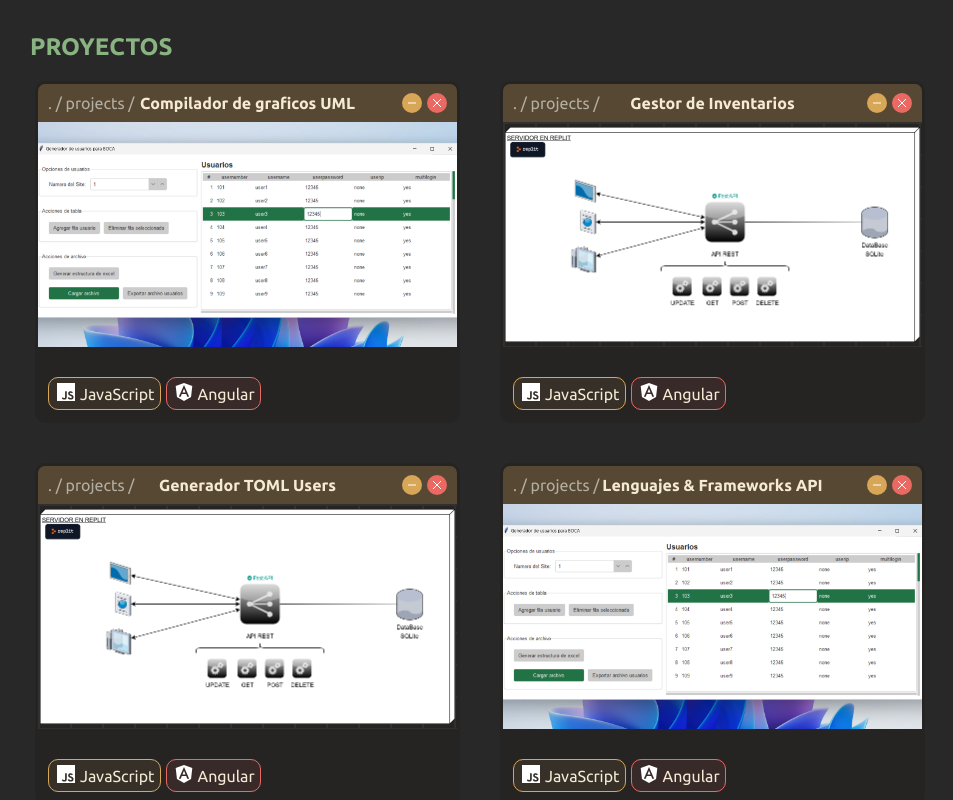
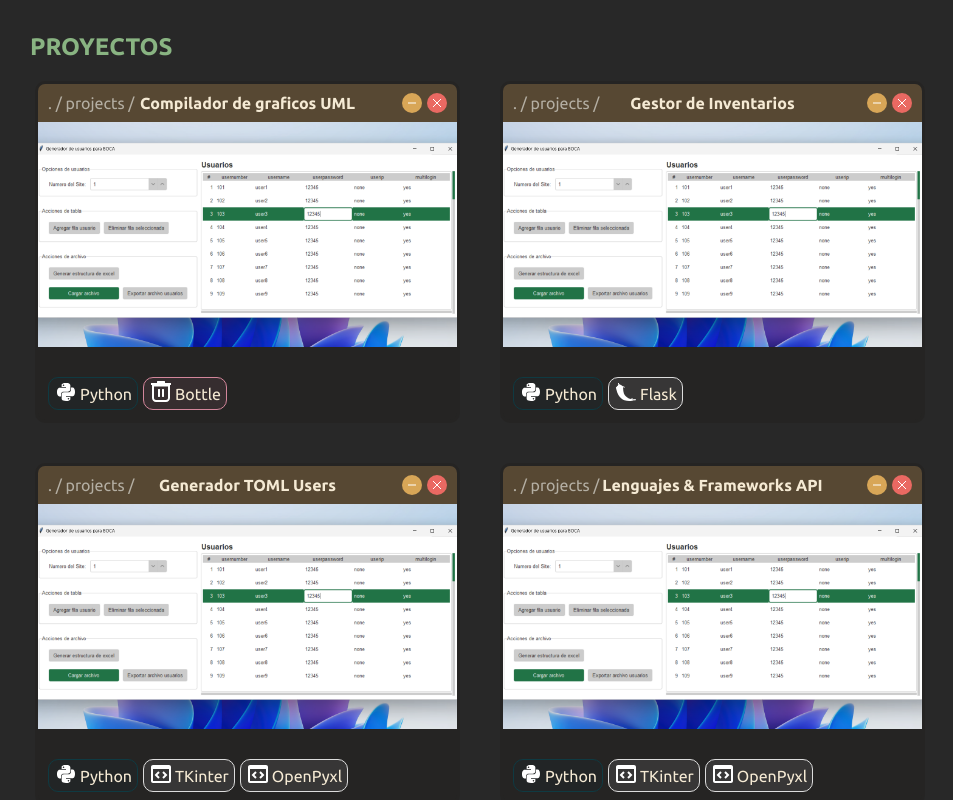
Before and after one commit to Hugo-GS/portfolio, an Angular app: page / in a window 1280 px wide. Shown: the part 700-1500 px from the top of the page, without its empty margins (160-1113 px from the left). Built offline with nearby package versions, Linux system fonts and the light colour scheme.

Commit message:
[FEATURE] Enhance project component: load projects from JSON, add technology handling, and improve footer links

```diff
--- a/public/files_data_projects/data_projects.json
+++ b/public/files_data_projects/data_projects.json
@@ -3,7 +3,7 @@
     "Title": "Compilador de graficos UML",
     "ImgSrc": "",
     "Langs":["Python"],
-    "Frameworks": [],
+    "Frameworks": ["Bottle"],
     "Libraries": [],
     "DescripcionContent": "<p>Este proyecto se realizo para poder agilizar la creación de diagramas UML y como una nueva propuesta de lenguaje para programar estos diagramas tomando de inspiración Python.</p> # Desarrollo"
   },
--- a/src/app/app.component.html
+++ b/src/app/app.component.html
@@ -76,9 +76,12 @@
     <app-containerbox-project
       *ngFor="let project of projects"
       [title]="project.title"
-      [shortDescription]="project.shortDescription"
-      [imgSrc]="project.imgSrc">
-    </app-containerbox-project>
+      [shortDescription]="project.shortDescription || ''"
+      [imgSrc]="project.imgSrc"
+      [langs]="project.langs"
+      [technologies]="getCombinedTechnologies(project)"
+      [descriptionContent]="project.descriptionContent"
+    ></app-containerbox-project>
   </div>
 </section>
 
--- a/src/app/app.component.ts
+++ b/src/app/app.component.ts
@@ -6,8 +6,9 @@ import { ContainerboxProjectComponent } from "./components/containerbox-project/
 import { FooterContactComponent } from "./components/footer-contact/footer-contact.component";
 import { DonutAnimationComponent } from "./components/donut-animation/donut-animation.component";
 import { Section } from './models/section.interface';
-import { Project } from './models/project.interface';
+import { Project, ProjectJSON } from './models/project.interface';
 import { CommonModule } from "@angular/common";
+import { Technology } from "./components/label-technology/enums/technology.enum";
 
 @Component({
   selector: "app-root",
@@ -26,7 +27,6 @@ import { CommonModule } from "@angular/common";
 })
 export class AppComponent implements OnInit {
   readonly title = "Portfolio";
-
   readonly sections: Section[] = [
     { id: 'hero', name: 'Inicio' },
     { id: 'projects', name: 'Proyectos' },
@@ -34,7 +34,6 @@ export class AppComponent implements OnInit {
   ];
 
   readonly titleContainerHero = "";
-
   readonly svgIcon = /*html*/`
     <svg xmlns="http://www.w3.org/2000/svg"
       width="24" height="24"
@@ -45,35 +44,56 @@ export class AppComponent implements OnInit {
     </svg>
   `;
 
-  projects: Project[] = [
-    {
-      title: 'Compilador de graficos UML',
-      shortDescription: '',
-      imgSrc: 'img/imgpj_1.png'
-    },
-    {
-      title: 'Gestor de Inventarios',
-      shortDescription: '',
-      imgSrc: 'img/imgpj_2.png'
-    },
-    {
-      title: 'Generador TOML Users',
-      shortDescription: '',
-      imgSrc: 'img/imgpj_2.png'
-    },
-    {
-      title: 'Lenguajes & Frameworks API',
-      shortDescription: '',
-      imgSrc: 'img/imgpj_1.png'
-    }
-  ];
-
+  projects: Project[] = [];
   activeSection: string = 'hero';
-
   private readonly SCROLL_OFFSET = 120;
 
   ngOnInit(): void {
+    this.loadProjects();
     this.onScroll();
+  }
+
+  private stringToTechnology(tech: string): Technology {
+    return Technology[tech as keyof typeof Technology] || Technology.Default;
+  }
+
+  private mapJSONToProject(jsonProject: ProjectJSON): Project {
+    return {
+      title: jsonProject.Title,
+      imgSrc: jsonProject.ImgSrc || 'img/imgpj_1.png',
+      langs: jsonProject.Langs.map(lang => this.stringToTechnology(lang)),
+      frameworks: jsonProject.Frameworks.map(framework => this.stringToTechnology(framework)),
+      libraries: jsonProject.Libraries.map(library => this.stringToTechnology(library)),
+      descriptionContent: jsonProject.DescripcionContent,
+      shortDescription: ''
+    };
+  }
+
+  getCombinedTechnologies(project: Project): Technology[] {
+    return [...project.frameworks, ...project.libraries];
+  }
+
+  async loadProjects() {
+    try {
+      const response = await fetch('/files_data_projects/data_projects.json');
+      if (!response.ok) {
+        throw new Error('No se pudo cargar el archivo JSON');
+      }
+      const projectsJSON: ProjectJSON[] = await response.json();
+      this.projects = projectsJSON.map(project => this.mapJSONToProject(project));
+    } catch (error) {
+      console.error('Error al cargar los proyectos:', error);
+      // Proyecto por defecto en caso de error
+      this.projects = [{
+        title: 'Compilador de graficos UML',
+        shortDescription: '',
+        imgSrc: 'img/imgpj_1.png',
+        langs: [],
+        frameworks: [],
+        libraries: [],
+        descriptionContent: ''
+      }];
+    }
   }
 
   @HostListener('window:scroll', [])
--- a/src/app/components/containerbox-project/containerbox-project.component.ts
+++ b/src/app/components/containerbox-project/containerbox-project.component.ts
@@ -16,8 +16,9 @@ export class ContainerboxProjectComponent {
   @Input() title: string = "";
   @Input() shortDescription: string = "";
   @Input() imgSrc: string = "";
-  @Input() technologies: Technology[] = [Technology.Angular]; // Ejemplo luego borrar
-  @Input() langs: Technology[] = [Technology.JavaScript]; // Ejemplo luego borrar
+  @Input() technologies: Technology[] = [];
+  @Input() langs: Technology[] = [];
+  @Input() descriptionContent: string = "";
 
   isModalOpen: boolean = false;
 
--- a/src/app/components/footer-contact/footer-contact.component.html
+++ b/src/app/components/footer-contact/footer-contact.component.html
@@ -2,14 +2,14 @@
     <div class="footer-container">
         <div class="footer-section">
             <h2>Contacto</h2>
-            <p>Email: bussines&#64;hugogs.dev</p>
+            <p>Email: <a href="mailto:bussines@hugogs.dev">bussines&#64;hugogs.dev</a></p>
             <!--<p>Teléfono: 000</p> -->
         </div>
         <div class="footer-section">
             <h2>Mis Redes</h2>
             <ul class="social-links">
-                <li><a href="#">LinkedIn</a></li>
-                <li><a href="#">GitHub</a></li>
+                <li><a href="https://www.linkedin.com/in/hugo-grimaldos-su%C3%A1rez-5abb2a331/" target="_blank">LinkedIn</a></li>
+                <li><a href="https://github.com/Hugo-GS" target="_blank">GitHub</a></li>
             </ul>
         </div>
     </div>
--- a/src/app/components/label-technology/constants/technology-icons.ts
+++ b/src/app/components/label-technology/constants/technology-icons.ts
@@ -43,5 +43,17 @@ export const TECHNOLOGY_ICONS: TechnologyIcon[] = [
   {
     name: Technology.TypeScript,
     path: `<path d="M3 3h18v18H3V3zm10.798 12.588v2.645h4.068v1.434H9.854v-1.434h4.069v-2.645H9.62v-1.434h8.515v1.434h-4.337zM13.5 8.5v2h-2v-2h2zm-4 0v2h-2v-2h2zm8 0v2h-2v-2h2z"></path><path d="m11.888 11.472c.488-.012.962.159 1.328.476.346.307.567.74.605 1.204h-1.304c0-.245-.1-.45-.293-.607-.194-.158-.445-.237-.754-.237-.354 0-.641.09-.863.271-.222.18-.333.425-.333.733 0 .293.106.53.317.71.212.18.584.338 1.118.472.534.135.97.284 1.309.448.338.164.625.395.862.692.237.298.356.677.356 1.138 0 .562-.215 1.017-.644 1.366-.43.35-.996.524-1.7.524-.767 0-1.379-.185-1.836-.555-.456-.37-.704-.873-.742-1.51h1.304c.027.334.153.595.38.783.227.187.527.28.9.28.38 0 .687-.088.918-.264.232-.175.348-.413.348-.714 0-.326-.114-.578-.341-.755-.228-.177-.638-.343-1.23-.497-.515-.13-.933-.274-1.255-.431a1.985 1.985 0 0 1-.793-.638c-.206-.281-.31-.648-.31-1.1 0-.553.211-1 .633-1.34.421-.339.972-.508 1.651-.508z"></path>`
+  },
+  {
+    name: Technology.OpenPyxl,
+    path: `<svg xmlns="http://www.w3.org/2000/svg" width="24" height="24" viewBox="0 0 24 24" style="fill: rgba(255, 255, 255, 1);transform: ;msFilter:;"><path d="M20 3H4c-1.103 0-2 .897-2 2v14c0 1.103.897 2 2 2h16c1.103 0 2-.897 2-2V5c0-1.103-.897-2-2-2zM4 19V7h16l.002 12H4z"></path><path d="M9.293 9.293 5.586 13l3.707 3.707 1.414-1.414L8.414 13l2.293-2.293zm5.414 0-1.414 1.414L15.586 13l-2.293 2.293 1.414 1.414L18.414 13z"></path></svg`
+  },
+  {
+    name: Technology.TKinter,
+    path: `<svg xmlns="http://www.w3.org/2000/svg" width="24" height="24" viewBox="0 0 24 24" style="fill: rgba(255, 255, 255, 1);transform: ;msFilter:;"><path d="M20 3H4c-1.103 0-2 .897-2 2v14c0 1.103.897 2 2 2h16c1.103 0 2-.897 2-2V5c0-1.103-.897-2-2-2zM4 19V7h16l.002 12H4z"></path><path d="M9.293 9.293 5.586 13l3.707 3.707 1.414-1.414L8.414 13l2.293-2.293zm5.414 0-1.414 1.414L15.586 13l-2.293 2.293 1.414 1.414L18.414 13z"></path></svg`
+  },
+  {
+    name: Technology.Default,
+    path: `<svg xmlns="http://www.w3.org/2000/svg" width="24" height="24" viewBox="0 0 24 24" style="fill: rgba(255, 255, 255, 1);transform: ;msFilter:;"><path d="M20 3H4c-1.103 0-2 .897-2 2v14c0 1.103.897 2 2 2h16c1.103 0 2-.897 2-2V5c0-1.103-.897-2-2-2zM4 19V7h16l.002 12H4z"></path><path d="M9.293 9.293 5.586 13l3.707 3.707 1.414-1.414L8.414 13l2.293-2.293zm5.414 0-1.414 1.414L15.586 13l-2.293 2.293 1.414 1.414L18.414 13z"></path></svg`
   }
 ];
--- a/src/app/components/label-technology/enums/technology.enum.ts
+++ b/src/app/components/label-technology/enums/technology.enum.ts
@@ -9,5 +9,7 @@ export enum Technology {
   FastAPI = 'FastAPI',
   Express = 'Express',
   TypeScript = 'TypeScript',
+  OpenPyxl = 'OpenPyxl',
+  TKinter = 'TKinter',
   Default = 'default'
 }
--- a/src/app/components/label-technology/label-technology.component.ts
+++ b/src/app/components/label-technology/label-technology.component.ts
@@ -23,12 +23,14 @@ export class LabelTechnologyComponent {
       [Technology.HTML5]: 'label-technology-orange',
       [Technology.Python]: 'label-technology-diff_blue',
       [Technology.NodeJS]: 'label-technology-green',
-      [Technology.Flask]: 'label-technology-black',
+      [Technology.Flask]: 'label-technology-grey',
       [Technology.Bottle]: 'label-technology-purple',
       [Technology.FastAPI]: 'label-technology-blue_aqua',
       [Technology.Express]: 'label-technology-grey',
       [Technology.TypeScript]: 'label-technology-lightblue',
-      [Technology.Default]: 'label-technology-default'
+      [Technology.OpenPyxl]: 'label-technology-grey',
+      [Technology.TKinter]: 'label-technology-grey',
+      [Technology.Default]: 'label-technology-grey'
     };
 
     return classMap[this.technology] || '';
```
Also changed, not shown: src/app/models/project.interface.ts (+16 -1 lines).
